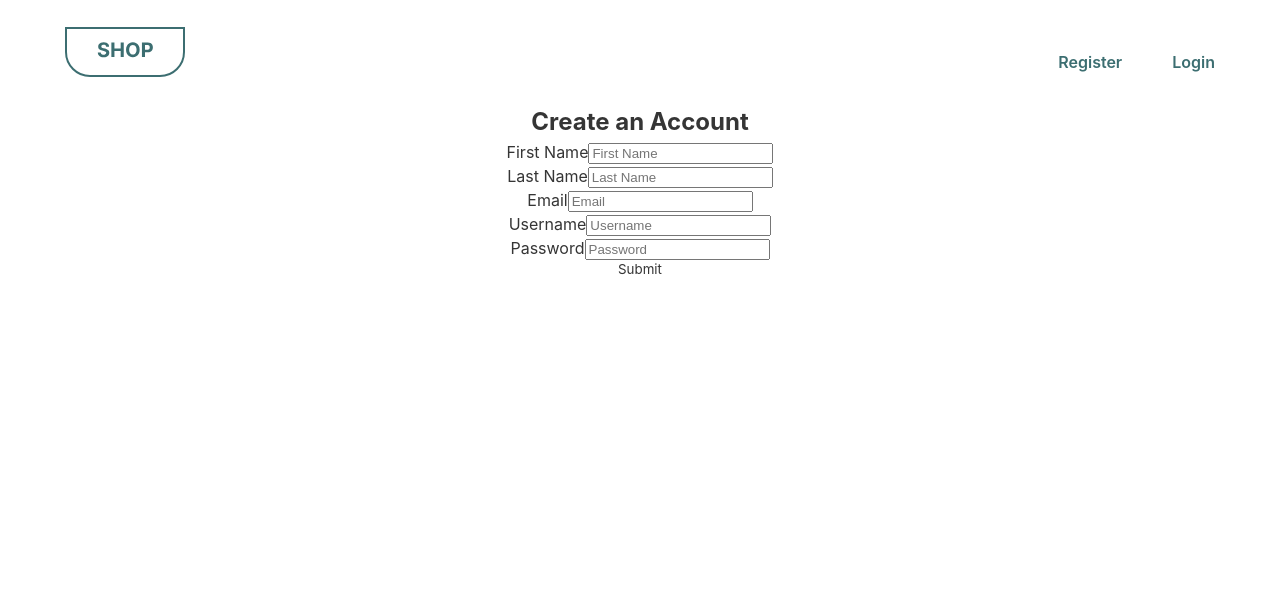
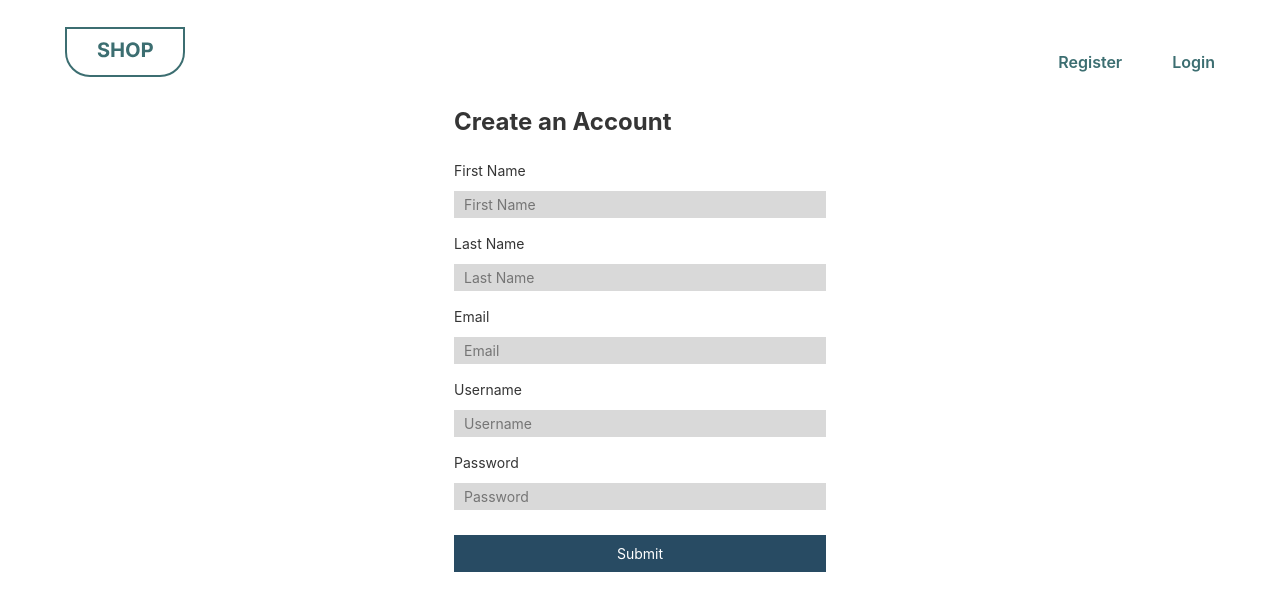
Before and after one commit to mercedechen/capstone, a React (Vite) app: page /register in a window 1280 px wide. Shown: the top 610 px of the page. Built offline with nearby package versions, Linux system fonts and the light colour scheme.

Commit message:
Add styles to user registration form

```diff
--- a/src/App.css
+++ b/src/App.css
@@ -188,13 +188,16 @@ form {
   font-size: 8pt;
 }
 
-.productDetails button {
+.productDetails button, .registration button {
   font-size: 14px;
-  margin-top: 25px;
   padding: 10px;
   width: 100%;
   background-color: #284B63;
   color: #ffffff;
+}
+
+.productDetails button {
+  margin-top: 25px;
 }
 
 .return {
@@ -202,3 +205,35 @@ form {
   font-size: 8pt;
   text-transform: uppercase;
 }
+
+/* Registration */
+
+.registration {
+  text-align: left;
+  width: 372px;
+  margin: auto;
+}
+
+.registration form {
+  margin-top: 20px;
+}
+
+.registration label {
+  display: flex;
+  flex-direction: column;
+  font-size: 14px;
+}
+
+.registration input {
+  font-family: inherit;
+  font-size: 14px;
+  height: 25px;
+  border: none;
+  background-color: #D9D9D9;
+  margin: 10px 0 15px 0;
+  padding-left: 10px;
+}
+
+.registration button {
+  margin-top: 10px;
+}
--- a/src/components/Register.jsx
+++ b/src/components/Register.jsx
@@ -4,8 +4,10 @@ import { useState } from 'react';
 // api
 import { useRegisterMutation } from '../redux/api';
 
+// Registering will return successful 200 status but nothing will be inserted into the database. Accessing the new id will return 404 error.
 function Register(props) {
-  // variables
+
+  // Database structure of adding new user contains email, username, password, name (first and last), address (city, street, number, zipcode, geolocation), phone. Some data will be "" because the register form created on the mock ecommerce site does not request for this info.
   const [ userInfo, setUserInfo ] = useState({
     name: {
       firstname: "",
@@ -14,16 +16,9 @@ function Register(props) {
     email: "",
     username: "",
     password: "",
-    // address: {
-    //   city: "",
-    //   street: "",
-    //   number: "",
-    //   zipcode: "",
-    // },
-    // phone: "",
   });
 
-  // must match the endpoint name
+  // "register" must match the endpoint name from redux
   const [ register ] = useRegisterMutation(userInfo);
   const [ errorMsg, setErrorMsg ] = useState(null);
 
@@ -58,38 +53,6 @@ function Register(props) {
           lastname: e.target.value
         }
       });
-    // } else if (e.target.name === "number") {
-    //   setUserInfo({
-    //     ...userInfo,
-    //     address: {
-    //       ...userInfo.address,
-    //       number: e.target.value
-    //     }
-    //   });
-    // } else if (e.target.name === "street") {
-    //   setUserInfo({
-    //     ...userInfo,
-    //     address: {
-    //       ...userInfo.address,
-    //       street: e.target.value
-    //     }
-    //   });
-    // } else if (e.target.name === "city") {
-    //   setUserInfo({
-    //     ...userInfo,
-    //     address: {
-    //       ...userInfo.address,
-    //       city: e.target.value
-    //     }
-    //   });
-    // } else if (e.target.name == "zipcode") {
-    //   setUserInfo({
-    //     ...userInfo,
-    //     address: {
-    //       ...userInfo.address,
-    //       zipcode: e.target.value
-    //     }
-    //   });
     } else {
       setUserInfo({
         ...userInfo,
@@ -99,7 +62,7 @@ function Register(props) {
   }
 
   return (
-    <>
+    <div className="registration">
       <h2>Create an Account</h2>
 
       {/* check ? true : false */}
@@ -151,48 +114,10 @@ function Register(props) {
             placeholder="Password"
           />
         </label>
-        {/* <label>Address
-          <input
-            type="number"
-            name="number"
-            placeholder="Number"
-            value={userInfo.address.number}
-            onChange={onUserInput}
-          />
-          <input
-            type="text"
-            name="street"
-            placeholder="Street"
-            value={userInfo.address.street}
-            onChange={onUserInput}
-          />
-          <input
-            type="text"
-            name="city"
-            placeholder="City"
-            value={userInfo.address.city}
-            onChange={onUserInput}
-          />
-          <input
-            type="number"
-            name="zipcode"
-            placeholder="Zip Code"
-            value={userInfo.address.zipcode}
-            onChange={onUserInput}
-          />
-        </label>
-        <label>Phone
-          <input
-            type="tel"
-            name="phone"
-            placeholder="Phone"
-            value={userInfo.phone}
-            onChange={onUserInput}
-          />
-        </label> */}
+
         <button>Submit</button>
       </form>
-    </>
+    </div>
   )
 }
 
```
